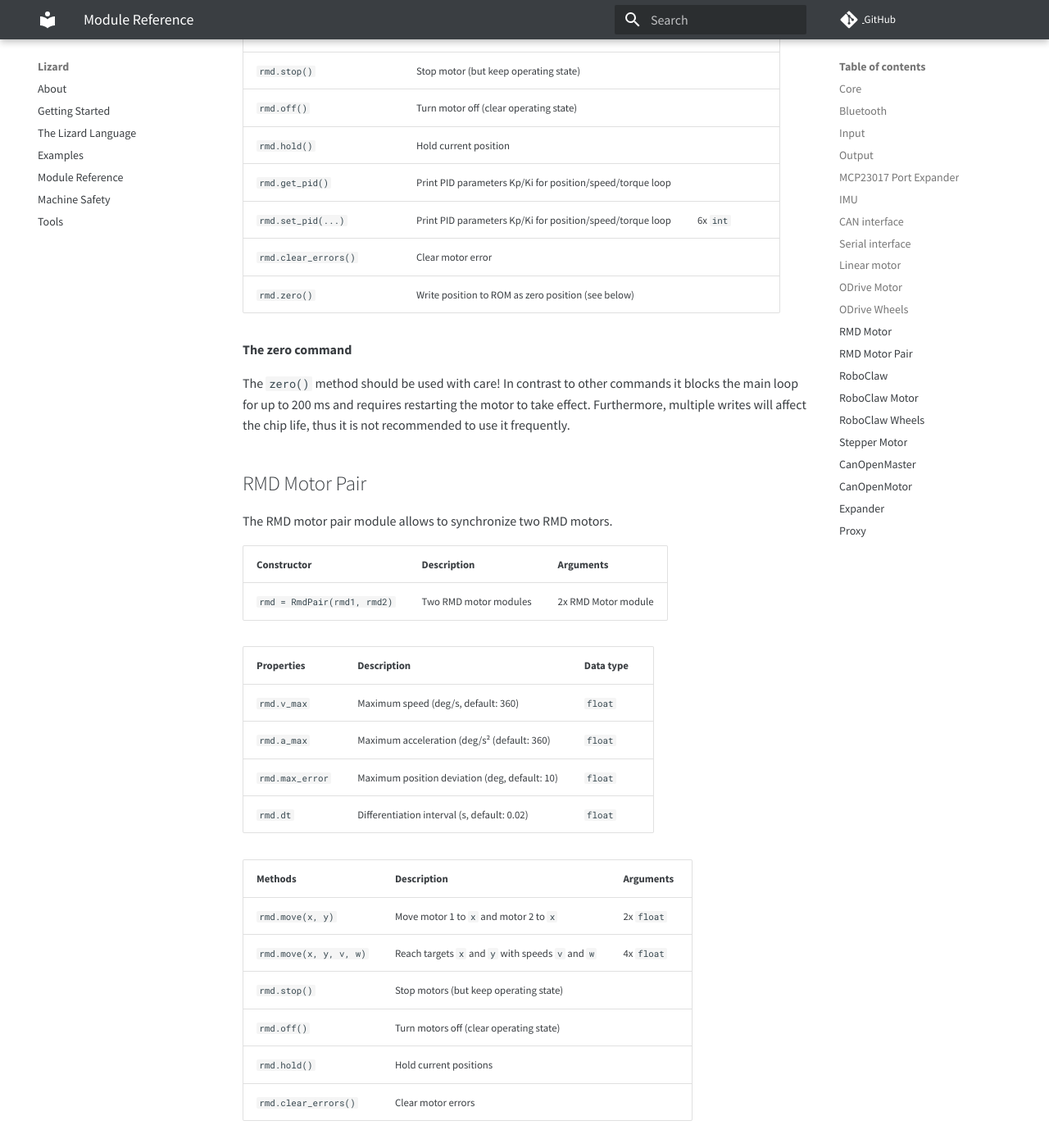
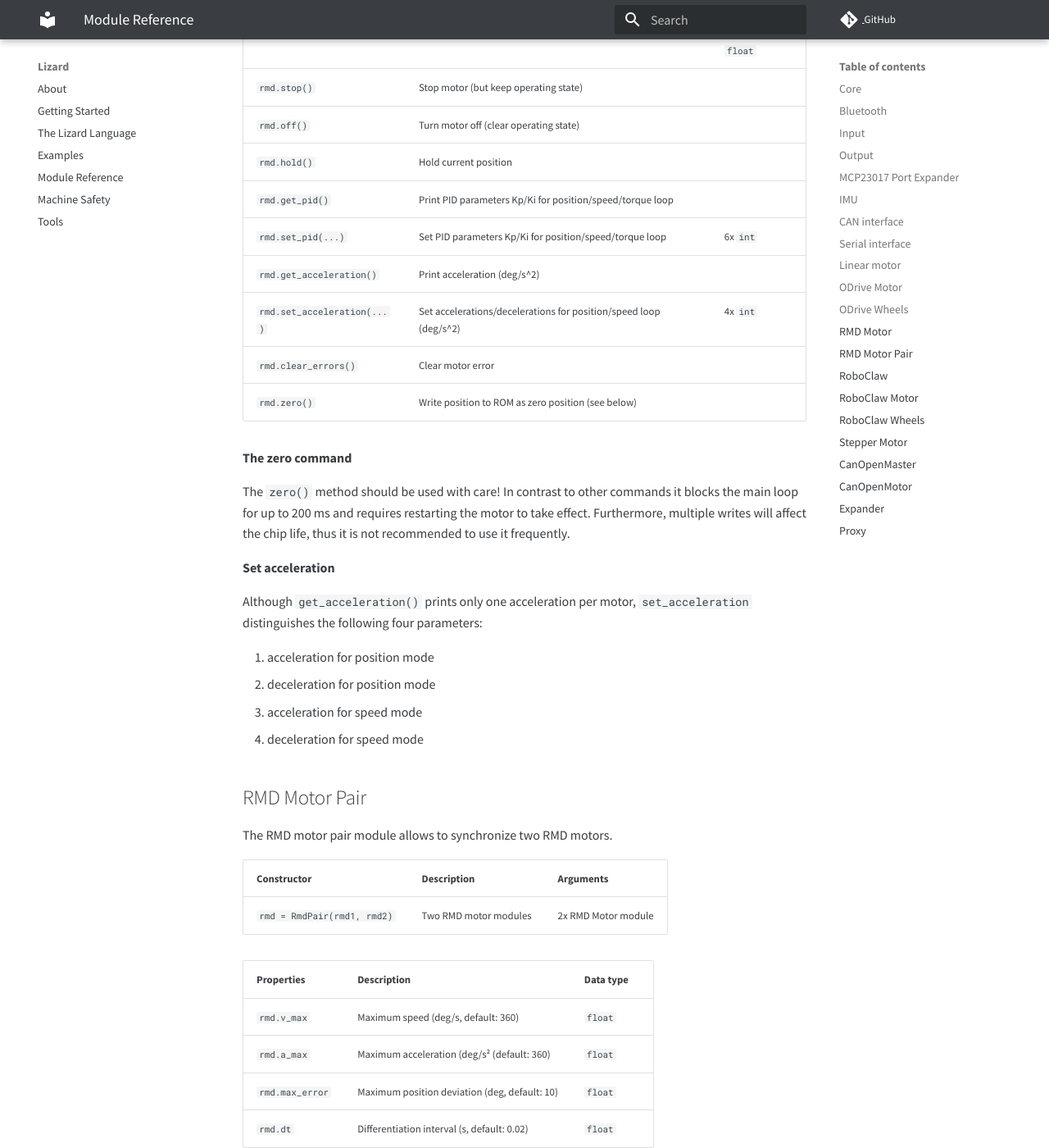
Before and after one commit to zauberzeug/lizard, an MkDocs documentation site: the page built from docs/module_reference.md, in a window 1280 px wide and 1400 px high, scrolled down 9992 px. Shown: the whole window at 82% size. Built offline with MkDocs 1.6.1 and Material for MkDocs 9.7.7, drawn with Linux system fonts in a browser that asks for light colours; comment, search, counter and statistics services are not loaded.

Commit message:
allow reading and writing accelerations

```diff
--- a/docs/module_reference.md
+++ b/docs/module_reference.md
@@ -291,25 +291,36 @@ The RMD motor module controls a [Gyems](http://www.gyems.cn/) RMD motor via CAN.
 | `rmd.temperature` | Current temperature (C)                    | `float`   |
 | `rmd.can_age`     | Time since last CAN message from motor (s) | `float`   |
 
-| Methods                    | Description                                               | Arguments        |
-| -------------------------- | --------------------------------------------------------- | ---------------- |
-| `rmd.power(torque)`        | Move with given `torque` (-32..32 A)                      | `float`          |
-| `rmd.speed(speed)`         | Move with given `speed` (deg/s)                           | `float`          |
-| `rmd.position(pos)`        | Move to and hold at `pos` (deg)                           | `float`          |
-| `rmd.position(pos, speed)` | Move to and hold at `pos` (deg) with max. `speed` (deg/s) | `float`, `float` |
-| `rmd.stop()`               | Stop motor (but keep operating state)                     |                  |
-| `rmd.off()`                | Turn motor off (clear operating state)                    |                  |
-| `rmd.hold()`               | Hold current position                                     |                  |
-| `rmd.get_pid()`            | Print PID parameters Kp/Ki for position/speed/torque loop |                  |
-| `rmd.set_pid(...)`         | Print PID parameters Kp/Ki for position/speed/torque loop | 6x `int`         |
-| `rmd.clear_errors()`       | Clear motor error                                         |                  |
-| `rmd.zero()`               | Write position to ROM as zero position (see below)        |                  |
+| Methods                     | Description                                                       | Arguments        |
+| --------------------------- | ----------------------------------------------------------------- | ---------------- |
+| `rmd.power(torque)`         | Move with given `torque` (-32..32 A)                              | `float`          |
+| `rmd.speed(speed)`          | Move with given `speed` (deg/s)                                   | `float`          |
+| `rmd.position(pos)`         | Move to and hold at `pos` (deg)                                   | `float`          |
+| `rmd.position(pos, speed)`  | Move to and hold at `pos` (deg) with max. `speed` (deg/s)         | `float`, `float` |
+| `rmd.stop()`                | Stop motor (but keep operating state)                             |                  |
+| `rmd.off()`                 | Turn motor off (clear operating state)                            |                  |
+| `rmd.hold()`                | Hold current position                                             |                  |
+| `rmd.get_pid()`             | Print PID parameters Kp/Ki for position/speed/torque loop         |                  |
+| `rmd.set_pid(...)`          | Set PID parameters Kp/Ki for position/speed/torque loop           | 6x `int`         |
+| `rmd.get_acceleration()`    | Print acceleration (deg/s^2)                                      |                  |
+| `rmd.set_acceleration(...)` | Set accelerations/decelerations for position/speed loop (deg/s^2) | 4x `int`         |
+| `rmd.clear_errors()`        | Clear motor error                                                 |                  |
+| `rmd.zero()`                | Write position to ROM as zero position (see below)                |                  |
 
 **The zero command**
 
 The `zero()` method should be used with care!
 In contrast to other commands it blocks the main loop for up to 200 ms and requires restarting the motor to take effect.
 Furthermore, multiple writes will affect the chip life, thus it is not recommended to use it frequently.
+
+**Set acceleration**
+
+Although `get_acceleration()` prints only one acceleration per motor, `set_acceleration` distinguishes the following four parameters:
+
+1. acceleration for position mode
+2. deceleration for position mode
+3. acceleration for speed mode
+4. deceleration for speed mode
 
 ## RMD Motor Pair
 
```
Also changed, not shown: 1 other file.
